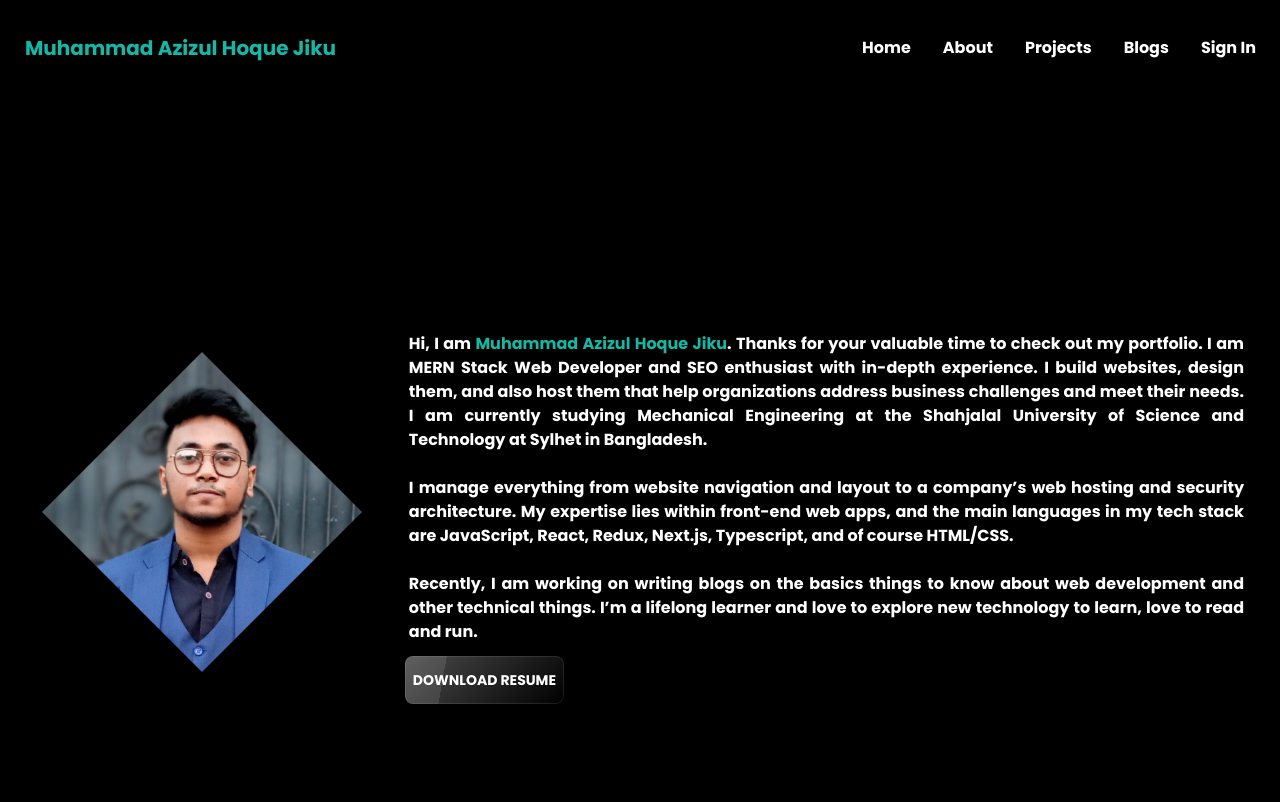
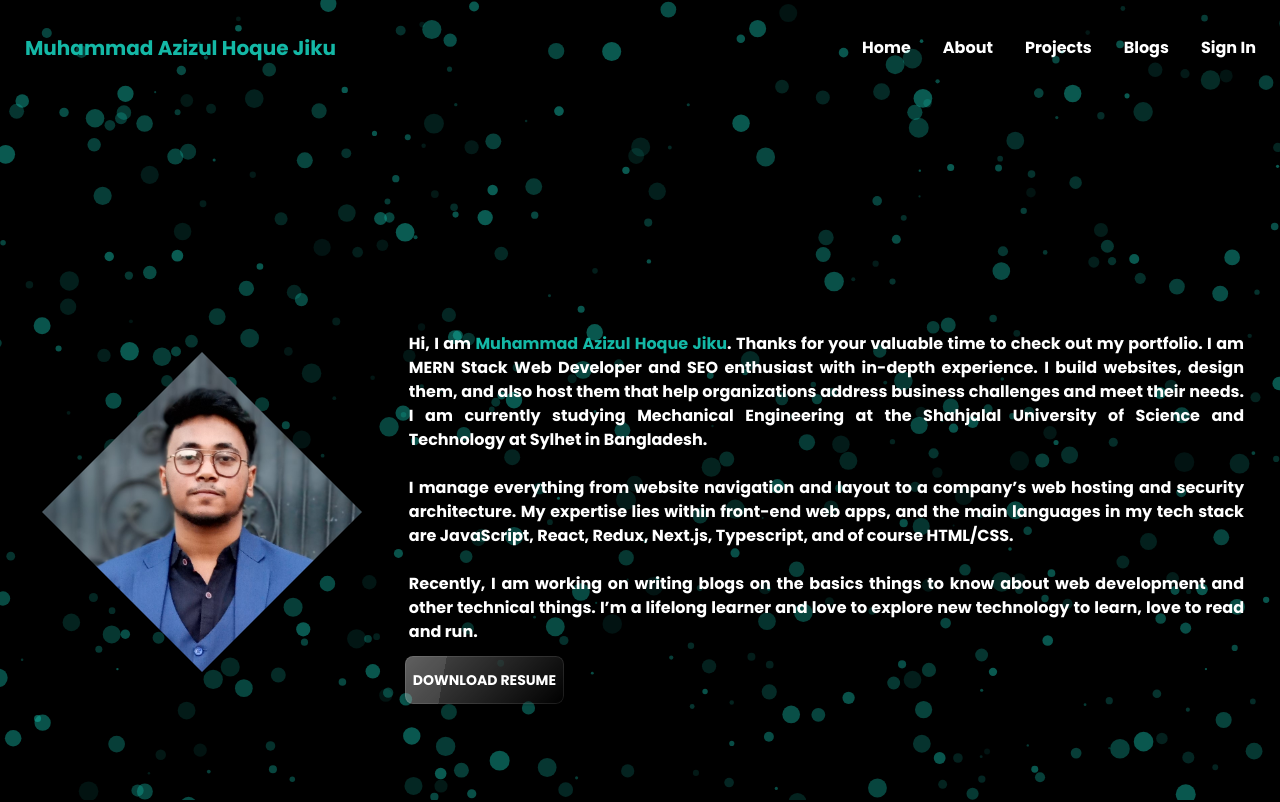
Before and after one commit to muhammad-jiku/jikmunn-nextjs-portfolio, a Next.js app: page /about in a window 1280 px wide. Shown: the top 802 px of the page. Built offline with nearby package versions, Linux system fonts and the light colour scheme.

Commit message:
animation added in about section and overall pages

```diff
--- a/app/layout.js
+++ b/app/layout.js
@@ -2,6 +2,7 @@
 
 import Footer from '@/components/Shared/Footer/Footer';
 import Navbar from '@/components/Shared/Navbar/Navbar';
+import Particle from '@/components/Shared/Particles/Particles';
 import ScrollToTop from '@/components/Shared/ToTheTop/ScrollToTop';
 import { usePathname } from 'next/navigation';
 import { Suspense } from 'react';
@@ -16,7 +17,12 @@ export default function RootLayout({ children }) {
       <head />
       <body className="flex flex-col min-h-screen overflow-x-hidden bg-black text-white snap-y snap-mandatory">
         <ScrollToTop pathname={pathname} />
-        {pathname !== '/' ? <Navbar /> : null}
+        {pathname !== '/' ? (
+          <>
+            {' '}
+            <Navbar /> <Particle />
+          </>
+        ) : null}
         <Suspense
           fallback={
             <>
--- a/components/About/About.jsx
+++ b/components/About/About.jsx
@@ -1,46 +1,30 @@
 'use client';
 
 import React from 'react';
+import { motion } from 'framer-motion';
 import me from '../../assets/images/person/me.jpg';
 import AboutText from './AboutText';
+import { fadeIn, staggerContainer } from '@/utils/motion';
 
 const About = () => {
   return (
-    <div className="container mx-auto my-4">
+    <motion.div
+      variants={staggerContainer}
+      initial="hidden"
+      whileInView="show"
+      viewport={{ once: false, amount: 0.25 }}
+      className="container mx-auto my-4"
+    >
       <div className="hero min-h-screen">
         <div className="hero-content flex flex-col md:flex-row p-6">
-          <img
+          <motion.img
+            variants={fadeIn('right', 'tween', 0.2, 1)}
             className="mask mask-diamond shadow-2xl h-64 md:h-72 lg:h-80"
             src={me.src}
             alt="Muhammad Azizul Hoque Jiku"
           />
 
-          <div>
-            {/* <p className="p-3 text-justify">
-              Hi, I am{' '}
-              <span className="text-teal-500">Muhammad Azizul Hoque Jiku</span>.
-              Thanks for your valuable time to check out my portfolio. I am MERN
-              Stack Web Developer and SEO enthusiast with in-depth experience. I
-              build websites, design them, and also host them that help
-              organizations address business challenges and meet their needs. I
-              am currently studying Mechanical Engineering at the Shahjalal
-              University of Science and Technology at Sylhet in Bangladesh.
-            </p>
-
-            <p className="p-3 text-justify">
-              I manage everything from website navigation and layout to a
-              company’s web hosting and security architecture. My expertise lies
-              within front-end web apps, and the main languages in my tech stack
-              are JavaScript, React, Redux, Next.js, Typescript, and of course
-              HTML/CSS.
-            </p>
-
-            <p className="p-3 text-justify">
-              Recently, I am working on writing blogs on the basics things to
-              know about web development and other technical things. I’m a
-              lifelong learner and love to explore new technology to learn, love
-              to read and run.
-            </p> */}
+          <motion.div variants={fadeIn('left', 'tween', 0.2, 1)}>
             <AboutText />
             <a
               href={
@@ -56,10 +40,10 @@ const About = () => {
                 {/* <FontAwesomeIcon icon={faDownload} className="ml-2" size="lg" /> */}
               </button>{' '}
             </a>
-          </div>
+          </motion.div>
         </div>
       </div>
-    </div>
+    </motion.div>
   );
 };
 
--- a/components/About/AboutText.jsx
+++ b/components/About/AboutText.jsx
@@ -1,3 +1,5 @@
+'use client';
+
 import React from 'react';
 
 const AboutText = () => {
--- a/components/Layout/Layout.jsx
+++ b/components/Layout/Layout.jsx
@@ -5,6 +5,7 @@ import React, { Suspense } from 'react';
 import Footer from '../Shared/Footer/Footer';
 import LoadingSpinner from '../Shared/Loading/Loading';
 import Navbar from '../Shared/Navbar/Navbar';
+import Particle from '../Shared/Particles/Particles';
 import ScrollToTop from '../Shared/ToTheTop/ScrollToTop';
 
 const MainLayout = ({ children }) => {
@@ -13,7 +14,12 @@ const MainLayout = ({ children }) => {
   return (
     <div className="flex flex-col min-h-screen overflow-x-hidden bg-black text-white snap-y snap-mandatory">
       <ScrollToTop pathname={pathname} />
-      {pathname !== '/' ? <Navbar /> : null}
+      {pathname !== '/' ? (
+        <>
+          {' '}
+          <Navbar /> <Particle />
+        </>
+      ) : null}
       <Suspense
         fallback={
           <>
--- /dev/null
+++ b/components/Shared/Particles/Particles.jsx
@@ -0,0 +1,139 @@
+'use client';
+
+import React from 'react';
+import Particles from 'react-tsparticles';
+import { loadFull } from 'tsparticles';
+
+const Particle = () => {
+  const particlesInit = async (main) => {
+    console.log(main);
+
+    // you can initialize the tsParticles instance (main) here, adding custom shapes or presets
+    // this loads the tsparticles package bundle, it's the easiest method for getting everything ready
+    // starting from v2 you can add only the features you need reducing the bundle size
+    await loadFull(main);
+  };
+
+  const particlesLoaded = (container) => {
+    console.log(container);
+  };
+
+  return (
+    <div>
+      <Particles
+        id="tsparticles"
+        init={particlesInit}
+        loaded={particlesLoaded}
+        options={{
+          fullScreen: {
+            // enable: true,
+            // zIndex: 1,
+          },
+          particles: {
+            number: {
+              value: 400,
+              density: {
+                enable: true,
+                value_area: 800,
+              },
+            },
+            color: {
+              //   value: '#fff',
+              value: '#14B8A6',
+            },
+            shape: {
+              type: 'circle',
+            },
+            opacity: {
+              value: 0.5,
+              random: true,
+              anim: {
+                enable: false,
+                speed: 1,
+                opacity_min: 0.1,
+                sync: false,
+              },
+            },
+            size: {
+              value: 10,
+              random: true,
+              anim: {
+                enable: false,
+                speed: 40,
+                size_min: 0.1,
+                sync: false,
+              },
+            },
+            line_linked: {
+              enable: false,
+              distance: 500,
+              color: '#ffffff',
+              opacity: 0.4,
+              width: 2,
+            },
+            move: {
+              enable: true,
+              speed: 2,
+              direction: 'bottom',
+              random: false,
+              straight: false,
+              out_mode: 'out',
+              attract: {
+                enable: false,
+                rotateX: 600,
+                rotateY: 1200,
+              },
+            },
+          },
+          interactivity: {
+            events: {
+              onhover: {
+                enable: true,
+                mode: 'bubble',
+              },
+              onclick: {
+                enable: true,
+                mode: 'repulse',
+              },
+              resize: true,
+            },
+            modes: {
+              grab: {
+                distance: 400,
+                line_linked: {
+                  opacity: 0.5,
+                },
+              },
+              bubble: {
+                distance: 400,
+                size: 6,
+                duration: 1,
+                opacity: 1,
+                speed: 3,
+              },
+              repulse: {
+                distance: 200,
+              },
+              push: {
+                particles_nb: 4,
+              },
+              remove: {
+                particles_nb: 2,
+              },
+            },
+          },
+          retina_detect: true,
+          //   background: {
+          //     // color: '#0d47a1',
+          //     image: '',
+          //     position: '50% 50%',
+          //     repeat: 'no-repeat',
+          //     size: 'cover',
+          //   },
+        }}
+      />
+    </div>
+  );
+};
+
+export default Particle;
--- a/package.json
+++ b/package.json
@@ -22,7 +22,9 @@
     "react-icons": "^4.7.1",
     "react-simple-typewriter": "^5.0.1",
     "react-social-icons": "^5.15.0",
-    "react-toastify": "^9.1.1"
+    "react-toastify": "^9.1.1",
+    "react-tsparticles": "^2.9.0",
+    "tsparticles": "^2.9.0"
   },
   "devDependencies": {
     "autoprefixer": "^10.4.13",
```
Also changed, not shown: 1 other file (tests, documents, lock files or other folders).
